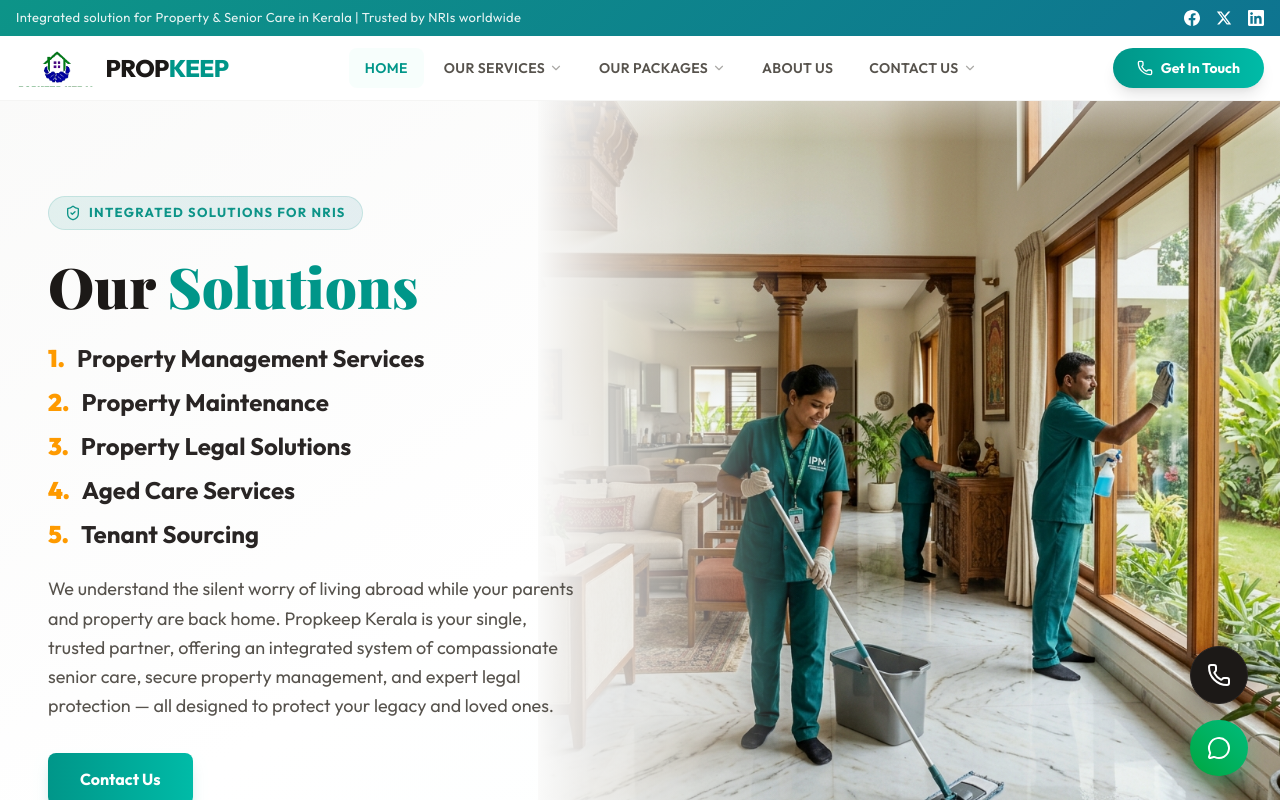
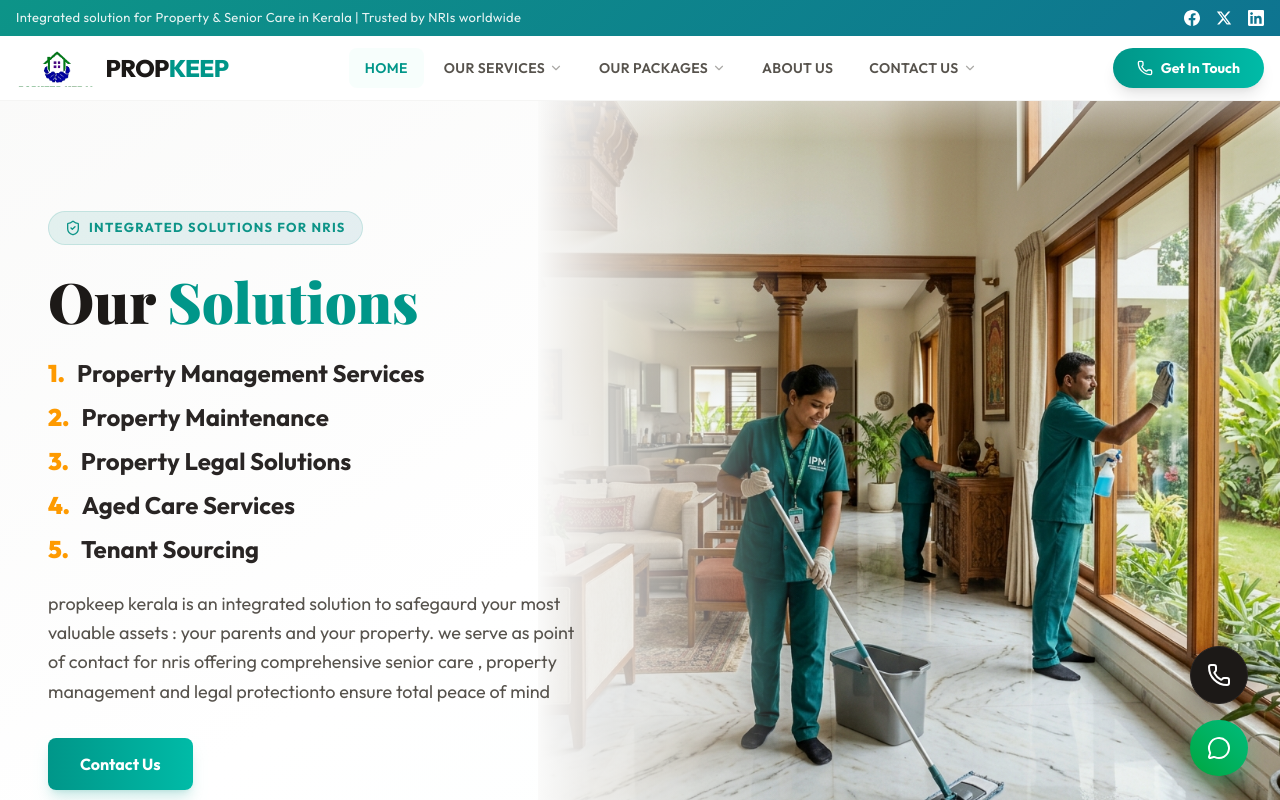
Before and after one commit to albin1923/propkeep, a Next.js app: page / in a window 1280 px wide. Shown: the top 800 px of the page. Built offline with nearby package versions, Linux system fonts and the light colour scheme.

Commit message:
Update hero section description text

```diff
--- a/app/page.tsx
+++ b/app/page.tsx
@@ -120,7 +120,7 @@ export default function Home() {
               </div>
 
               <p className="text-lg text-stone-600 mb-8 max-w-xl leading-relaxed">
-                We understand the silent worry of living abroad while your parents and property are back home. Propkeep Kerala is your single, trusted partner, offering an integrated system of compassionate senior care, secure property management, and expert legal protection — all designed to protect your legacy and loved ones.
+                propkeep kerala is an integrated solution to safegaurd your most valuable assets : your parents and your property. we serve as point of contact for nris offering comprehensive senior care , property management and legal protectionto ensure total peace of mind
               </p>
 
               <div className="flex flex-col sm:flex-row gap-4">
```
